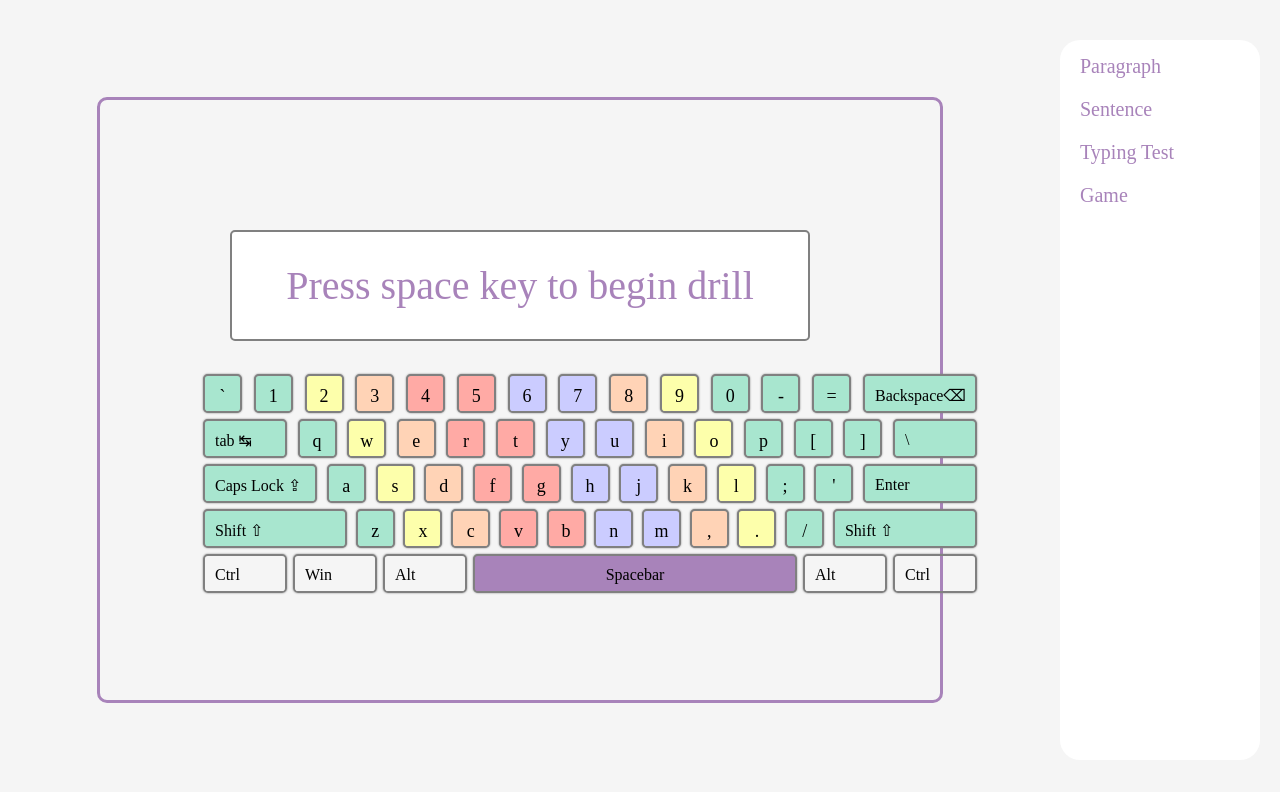
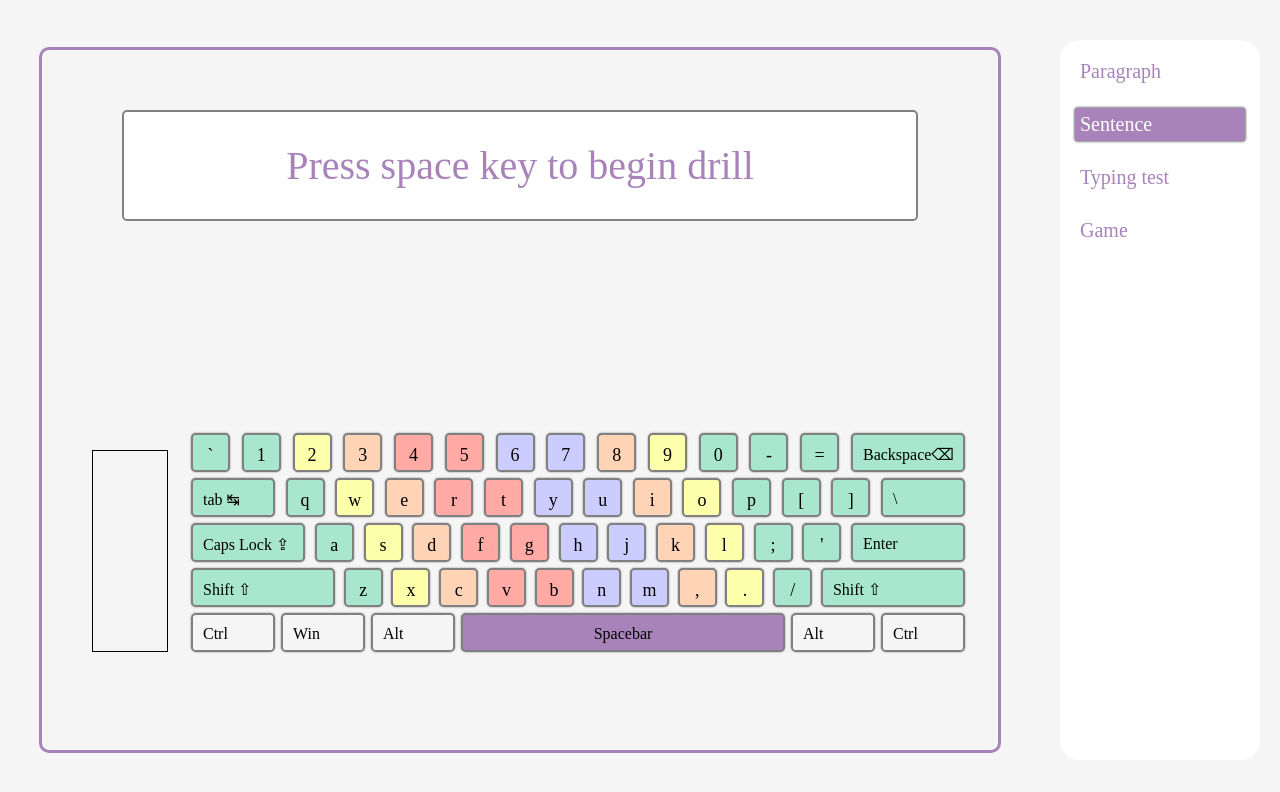
Before and after one commit to imharshal/typing-guru, a React (Vite) app: page /sentence in a window 1280 px wide. Shown: the top 792 px of the page. Built offline with nearby package versions, Linux system fonts and the light colour scheme.

Commit message:
layout design improved, Navbar active link fixed

```diff
--- a/src/App.css
+++ b/src/App.css
@@ -46,6 +46,7 @@ body {
 }
 
 #navbar ul li>a {
+  display: block;
   text-decoration: none;
   color: #A883BA;
   font-size: 20px;
@@ -59,22 +60,11 @@ body {
   color: white;
 }
 
-.lesson-playground {
-  display: flex;
-  flex-direction: column;
-  justify-items: space-between;
+.playground {
+  position: relative;
   border: 3px solid #A883BA;
   border-radius: 10px;
-  padding: 100px;
-  margin: 10px auto;
-  width: 50vw;
-  height: 50vh;
-}
-
-.paragraph-playground {
-  border: 3px solid grey;
-  border-radius: 10px;
-  /* padding: 30px; */
+  padding: 30px;
   margin: 10px auto;
   width: 70vw;
   height: 80vh
@@ -94,9 +84,20 @@ body {
   width: max-content;
 }
 
+.absolute-center {
+  left: 50%;
+  transform: translateX(-50%);
+  bottom: 20px
+}
+
 .row {
   display: flex;
   justify-content: space-between;
+}
+
+.space-between {
+  height: var(--big-box-height);
+  margin: var(--big-box-margin);
 }
 
 .key {
@@ -216,14 +217,14 @@ body {
 }
 
 #lesson {
-  margin: 50px 5px;
+  margin: 50px auto;
 }
 
 #question-box,
 #response-box {
   width: var(--big-box-width);
   height: var(--big-box-height);
-  margin: var(--big-box-margin);
+  /* margin: var(--big-box-margin); */
   font-size: var(--big-box-font-size);
   font-family: consolas;
   --wekit-user-select: none;
--- a/src/App.jsx
+++ b/src/App.jsx
@@ -1,9 +1,11 @@
 import "./App.css";
 import Navbar from "./components/layouts/Navbar";
 import Playground from "./components/layouts/Playground";
-import { BrowserRouter, Route } from "react-router-dom";
+import { BrowserRouter, Route, useParams } from "react-router-dom";
 import { Routes } from "react-router-dom";
 function App() {
+  let params = useParams();
+  console.log(params);
   return (
     <BrowserRouter>
       <div id="App">
@@ -18,7 +20,7 @@ function App() {
           ></Route>
           <Route path="*"></Route>
         </Routes>
-        <Navbar></Navbar>
+        <Navbar active={params}></Navbar>
       </div>
     </BrowserRouter>
   );
--- a/src/components/layouts/Navbar.jsx
+++ b/src/components/layouts/Navbar.jsx
@@ -1,19 +1,27 @@
-import { Link } from "react-router-dom";
-const Navbar = () => {
+import { Link, NavLink } from "react-router-dom";
+const Navbar = ({ active }) => {
   return (
     <nav id="navbar">
       <ul>
         <li>
-          <Link to="paragraph">Paragraph</Link>
+          <NavLink exact="true" className="nav-link" to="/paragraph">
+            Paragraph
+          </NavLink>
         </li>
         <li>
-          <Link to="sentence">Sentence</Link>
+          <NavLink exact="true" className="nav-link" to="/sentence">
+            Sentence
+          </NavLink>
         </li>
         <li>
-          <Link to="test">Typing Test</Link>
+          <NavLink exact="true" className="nav-link" to="/test">
+            Typing test
+          </NavLink>
         </li>
         <li>
-          <Link to="game">Game</Link>
+          <NavLink exact="true" className="nav-link" to="/game">
+            Game
+          </NavLink>
         </li>
       </ul>
     </nav>
--- a/src/components/layouts/ParagraphPractice.jsx
+++ b/src/components/layouts/ParagraphPractice.jsx
@@ -74,7 +74,8 @@ const ParagraphPractice = ({ para, keyPressed }) => {
   };
 
   return (
-    <div className="paragraph-playground">
+    <div className="playground">
+      <div className="space-between">
         {!begin ? (
           <Modal message="Press space key to begin drill"></Modal>
         ) : (
@@ -87,6 +88,7 @@ const ParagraphPractice = ({ para, keyPressed }) => {
             <ResponseBox focus={focus} onChange={handleChange}></ResponseBox>
           </div>
         )}
+      </div>
       <div className="row">
         <div id="hand-box"></div>
         <KeyboardLayout
--- a/src/components/layouts/SentencePractice.jsx
+++ b/src/components/layouts/SentencePractice.jsx
@@ -66,7 +66,8 @@ const SentencePractice = ({ lesson, keyPressed }) => {
   };
 
   return (
-    <div className="lesson-playground">
+    <div className=" playground">
+      <div className="space-between">
         {!begin ? (
           <Modal message="Press space key to begin drill"></Modal>
         ) : (
@@ -77,11 +78,15 @@ const SentencePractice = ({ lesson, keyPressed }) => {
             current={current}
           ></Lesson>
         )}
+      </div>
+      <div className="row">
+        <div id="hand-box"></div>
         <KeyboardLayout
           keyPressed={keyPressed}
           hintKey={hintKey}
         ></KeyboardLayout>
       </div>
+    </div>
   );
 };
 
--- a/src/components/partials/Lesson.jsx
+++ b/src/components/partials/Lesson.jsx
@@ -13,7 +13,8 @@ const Lesson = ({ lesson, incorrect, textLimit, current }) => {
             show={k >= textLimit.start && k <= textLimit.end + 1}
             char={c}
           ></Character>
-        ))}{" "}
+        ))}
+      <p>Type highlighted element</p>
     </div>
   );
 };
```
Lines whose indentation alone changed are shown as unchanged.
